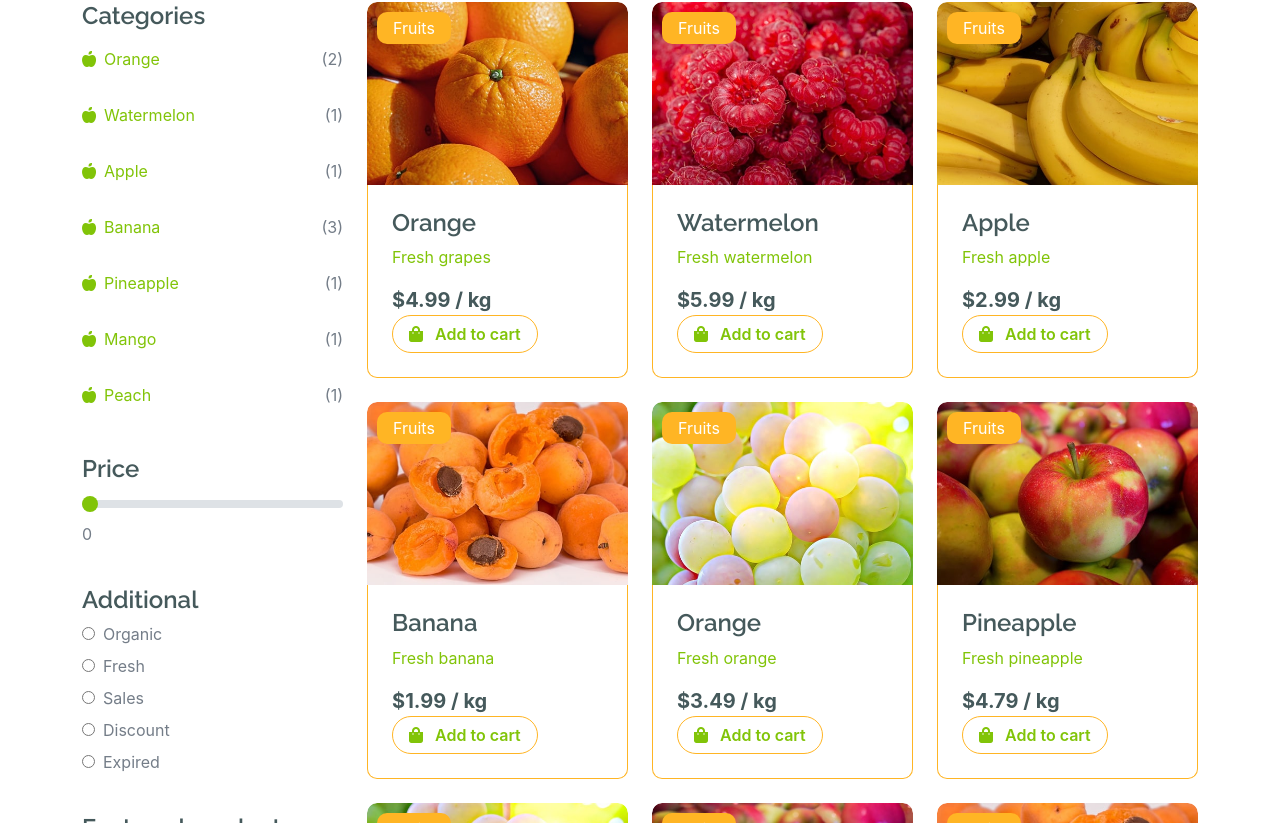
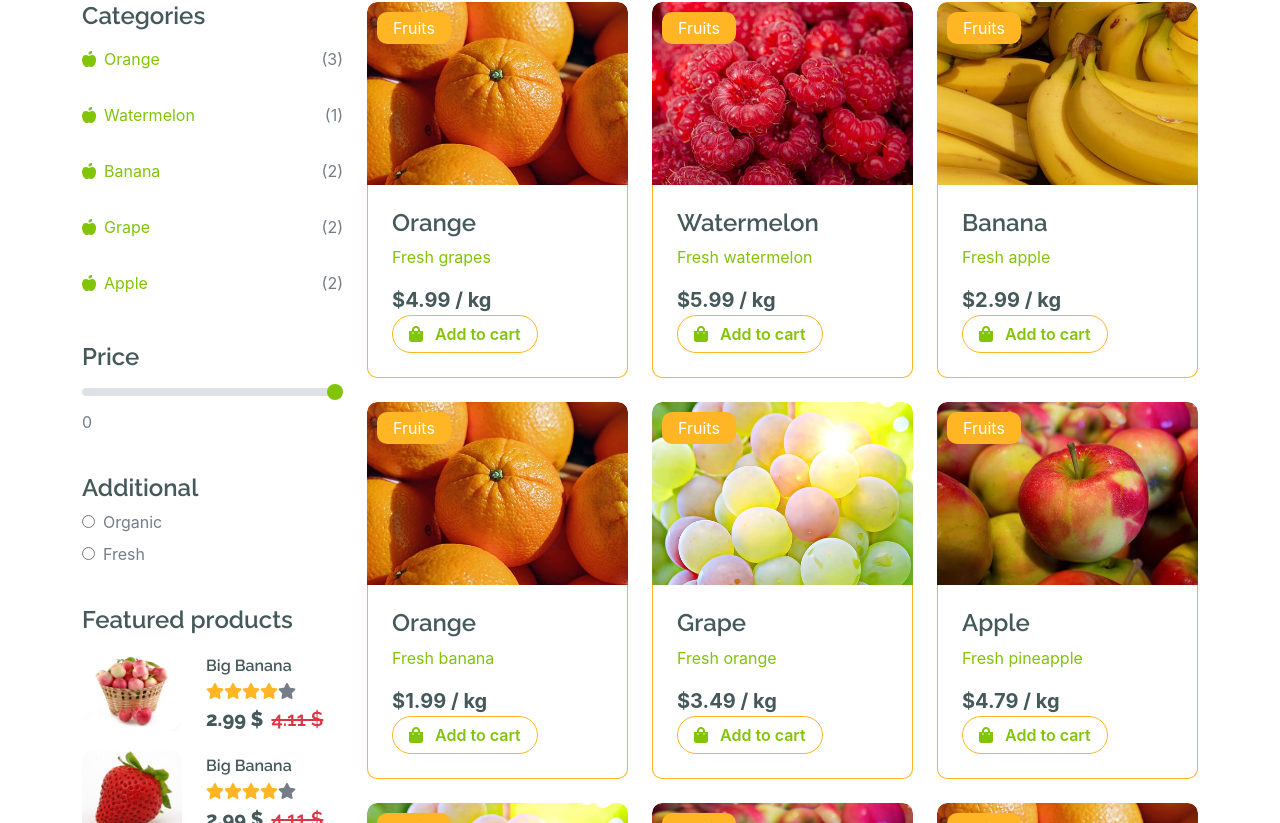
Before and after one commit to dholiyajay/Fruitables, a React (Create React App) app: page /shop in a window 1280 px wide. Shown: the part 577-1400 px from the top of the page. Built offline with nearby package versions, Linux system fonts and the light colour scheme; data requests are answered from the project's data file.

Commit message:
Exam_2_35Marks

```diff
--- a/json-server/db.json
+++ b/json-server/db.json
@@ -5,70 +5,80 @@
         "name": "Orange",
         "image": "img/fruite-item-1.jpg",
         "description": "Fresh grapes",
-        "price": 4.99
+        "price": 4.99,
+        "type": "Organic"
       },
       {
         "id": 2,
         "name": "Watermelon",
         "image": "img/fruite-item-2.jpg",
         "description": "Fresh watermelon",
-        "price": 5.99
+        "price": 5.99,
+        "type": "Fresh"
       },
       {
         "id": 3,
-        "name": "Apple",
+        "name": "Banana",
         "image": "img/fruite-item-3.jpg",
         "description": "Fresh apple",
-        "price": 2.99
+        "price": 2.99,
+        "type": "Organic"
       },
       {
         "id": 4,
-        "name": "Banana",
-        "image": "img/fruite-item-4.jpg",
+        "name": "Orange",
+        "image": "img/fruite-item-1.jpg",
         "description": "Fresh banana",
-        "price": 1.99
+        "price": 1.99,
+        "type": "Fresh"
       },
       {
         "id": 5,
-        "name": "Orange",
+        "name": "Grape",
         "image": "img/fruite-item-5.jpg",
         "description": "Fresh orange",
-        "price": 3.49
+        "price": 3.49,
+        "type": "Organic"
       },
       {
         "id": 6,
-        "name": "Pineapple",
+        "name": "Apple",
         "image": "img/fruite-item-6.jpg",
         "description": "Fresh pineapple",
-        "price": 4.79
+        "price": 4.79,
+        "type": "Fresh"
       },
       {
         "id": 7,
-        "name": "Mango",
+        "name": "Grape",
         "image": "img/fruite-item-5.jpg",
         "description": "Fresh mango",
-        "price": 6.99
+        "price": 6.99,
+        "type": "Organic"
       },
       {
         "id": 8,
-        "name": "Peach",
+        "name": "Apple",
         "image": "img/fruite-item-6.jpg",
         "description": "Fresh peach",
-        "price": 3.99
+        "price": 3.99,
+        "type": "Fresh"
       },
       {
         "id": 9,
-        "name": "Banana",
-        "image": "img/fruite-item-4.jpg",
+        "name": "Orange",
+        "image": "img/fruite-item-1.jpg",
         "description": "Fresh kiwi",
-        "price": 2.49
+        "price": 2.49,
+        "type": "Organic"
       },
       {
         "id": 10,
         "name": "Banana",
         "image": "img/fruite-item-3.jpg",
         "description": "Fresh strawberry",
-        "price": 4.29
+        "price": 4.29,
+        "type": "Fresh"
       }
     ]
   }
--- a/src/user/admin/container/Shop/Shop.js
+++ b/src/user/admin/container/Shop/Shop.js
@@ -1,9 +1,11 @@
-import React, { useEffect, useState } from 'react'
+/* eslint-disable jsx-a11y/anchor-is-valid */
+import React, { useCallback, useEffect, useState } from 'react'
 import { Link } from 'react-router-dom'
 
 const Shop = () => {
     const [fruits, setFruits] = useState([])
     const [fruitName, setFruitName] = useState([])
+    const [searchTerm, setSearchTerm] = useState('')
     const fruitData = async () => {
         const response = await fetch("http://localhost:8000/fruits")
         const data = await response.json()
@@ -19,9 +21,16 @@ const Shop = () => {
 
 
 
+
+    const handleSearch = (event) => {
+        setSearchTerm(event.target.value)
+
+    }
+
+
+
     return (
         <div>
-            {/* Single Page Header start */}
             <div className="container-fluid page-header py-5">
                 <h1 className="text-center text-white display-6">Shop</h1>
                 <ol className="breadcrumb justify-content-center mb-0">
@@ -30,9 +39,6 @@ const Shop = () => {
                     <li className="breadcrumb-item active text-white">Shop</li>
                 </ol>
             </div>
-            {/* Single Page Header End */}
-
-            {/* Fruits Shop Start*/}
             <div className="container-fluid fruite py-5">
                 <div className="container py-5">
                     <h1 className="mb-4">Fresh fruits shop</h1>
@@ -41,7 +47,7 @@ const Shop = () => {
                             <div className="row g-4">
                                 <div className="col-xl-3">
                                     <div className="input-group w-100 mx-auto d-flex">
-                                        <input type="search" className="form-control p-3" placeholder="keywords" aria-describedby="search-icon-1" />
+                                        <input type="text" className="form-control p-3" onChange={handleSearch} placeholder="keywords" aria-describedby="search-icon-1" />
                                         <span id="search-icon-1" className="input-group-text p-3"><i className="fa fa-search" /></span>
                                     </div>
                                 </div>
@@ -81,70 +87,28 @@ const Shop = () => {
                                                     })
                                                 }
 
-                                                {/*
-                                                <ul className="list-unstyled fruite-categorie">
-                                                    <li>
-                                                        <div className="d-flex justify-content-between fruite-name">
-                                                            <a href="#"><i className="fas fa-apple-alt me-2" />Apples</a>
-                                                            <span>({fruits.filter(fruit => fruit.name === "Apple").length})</span>
-                                                        </div>
-                                                    </li>
-                                                    <li>
-                                                        <div className="d-flex justify-content-between fruite-name">
-                                                            <a href="#"><i className="fas fa-apple-alt me-2" />Oranges</a>
-                                                            <span>({fruits.filter(fruit => fruit.name === "Orange").length})</span>
-                                                        </div>
-                                                    </li>
-                                                    <li>
-                                                        <div className="d-flex justify-content-between fruite-name">
-                                                            <a href="#"><i className="fas fa-apple-alt me-2" />Strawbery</a>
-                                                            <span>({fruits.filter(fruit => fruit.name === "Strawberry").length})</span>
-                                                        </div>
-                                                    </li>
-                                                    <li>
-                                                        <div className="d-flex justify-content-between fruite-name">
-                                                            <a href="#"><i className="fas fa-apple-alt me-2" />Banana</a>
-                                                            <span>({fruits.filter(fruit => fruit.name === 'Banana').length})</span>
-                                                        </div>
-                                                    </li>
-                                                    <li>
-                                                        <div className="d-flex justify-content-between fruite-name">
-                                                            <a href="#"><i className="fas fa-apple-alt me-2" />Grapes</a>
-                                                            <span>({fruits.filter(fruit => fruit.name === 'Grapes').length})</span>
-                                                        </div>
-                                                    </li>
-                                                </ul> */}
+
                                             </div>
                                         </div>
                                         <div className="col-lg-12">
                                             <div className="mb-3">
                                                 <h4 className="mb-2">Price</h4>
-                                                <input type="range" className="form-range w-100" id="rangeInput" name="rangeInput" min={0} max={500} defaultValue={0} oninput="amount.value=rangeInput.value" />
-                                                <output id="amount" name="amount" min-velue={0} max-value={500} htmlFor="rangeInput">0</output>
+                                                <input type="range" className="form-range w-100" id="rangeInput" name="rangeInput" min={1} max={8} onChange={(e) => setFruits(fruits.filter(fruit => fruit.price <= e.target.value))} oninput="amount.value=rangeInput.value" />
+                                                <output id="amount" name="amount" min-velue={1} max-value={8} htmlFor="rangeInput">0</output>
                                             </div>
                                         </div>
                                         <div className="col-lg-12">
                                             <div className="mb-3">
                                                 <h4>Additional</h4>
                                                 <div className="mb-2">
-                                                    <input type="radio" className="me-2" id="Categories-1" name="Categories-1" defaultValue="Beverages" />
+                                                {/* onClick={() => setFruits(fruits.filter(fruit => fruit.type === "Organic"))} */}
+                                                    <input type="radio"  className="me-2" id="Categories-1" name="Categories-1" defaultValue="Beverages" />
                                                     <label htmlFor="Categories-1"> Organic</label>
                                                 </div>
                                                 <div className="mb-2">
+                                                {/* onClick={() => setFruits(fruits.filter(fruit => fruit.type === "Fresh"))}  */}
                                                     <input type="radio" className="me-2" id="Categories-2" name="Categories-1" defaultValue="Beverages" />
                                                     <label htmlFor="Categories-2"> Fresh</label>
-                                                </div>
-                                                <div className="mb-2">
-                                                    <input type="radio" className="me-2" id="Categories-3" name="Categories-1" defaultValue="Beverages" />
-                                                    <label htmlFor="Categories-3"> Sales</label>
-                                                </div>
-                                                <div className="mb-2">
-                                                    <input type="radio" className="me-2" id="Categories-4" name="Categories-1" defaultValue="Beverages" />
-                                                    <label htmlFor="Categories-4"> Discount</label>
-                                                </div>
-                                                <div className="mb-2">
-                                                    <input type="radio" className="me-2" id="Categories-5" name="Categories-1" defaultValue="Beverages" />
-                                                    <label htmlFor="Categories-5"> Expired</label>
                                                 </div>
                                             </div>
                                         </div>
@@ -266,7 +230,6 @@ const Shop = () => {
                     </div>
                 </div>
             </div>
-            {/* Fruits Shop End*/}
         </div >
 
     );
```
